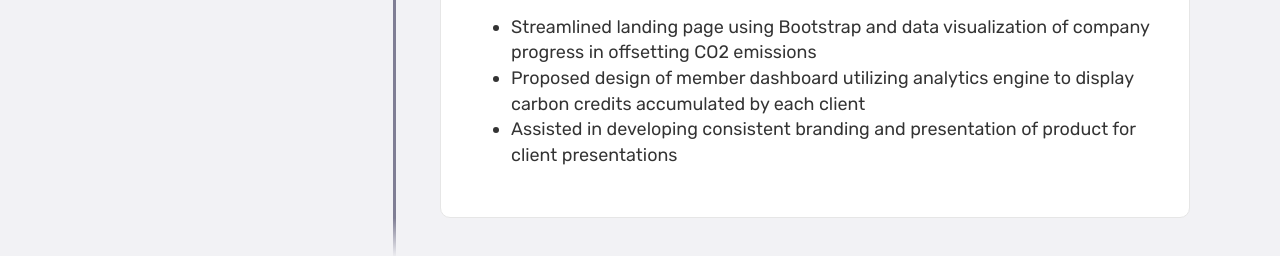
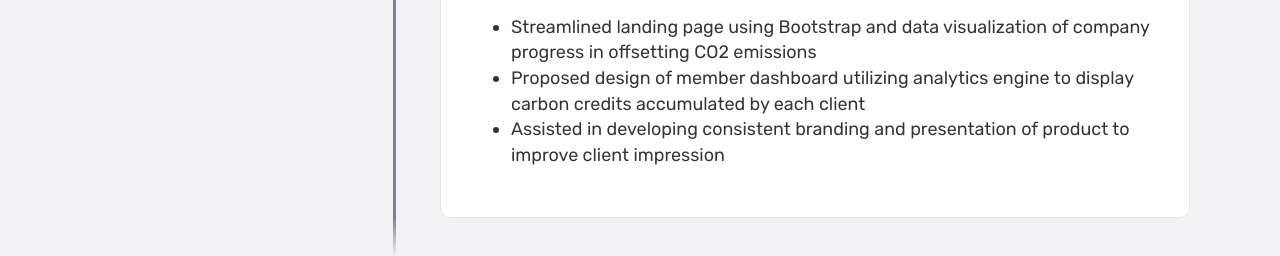
Before and after one commit to estherwli/estherwli.github.io, a website: page index.html in a window 1280 px wide. Shown: the part 1701-1957 px from the top of the page. Drawn offline with nearby package versions, Linux system fonts and the light colour scheme.

Commit message:
Update index.html

```diff
--- a/index.html
+++ b/index.html
@@ -121,7 +121,7 @@
                         Proposed design of member dashboard utilizing analytics engine to display carbon credits accumulated by each client
                     </li>
                     <li>
-                        Assisted in developing consistent branding and presentation of product for client presentations
+                        Assisted in developing consistent branding and presentation of product to improve client impression
                     </li>
                 </ul>
                 </p>
```
